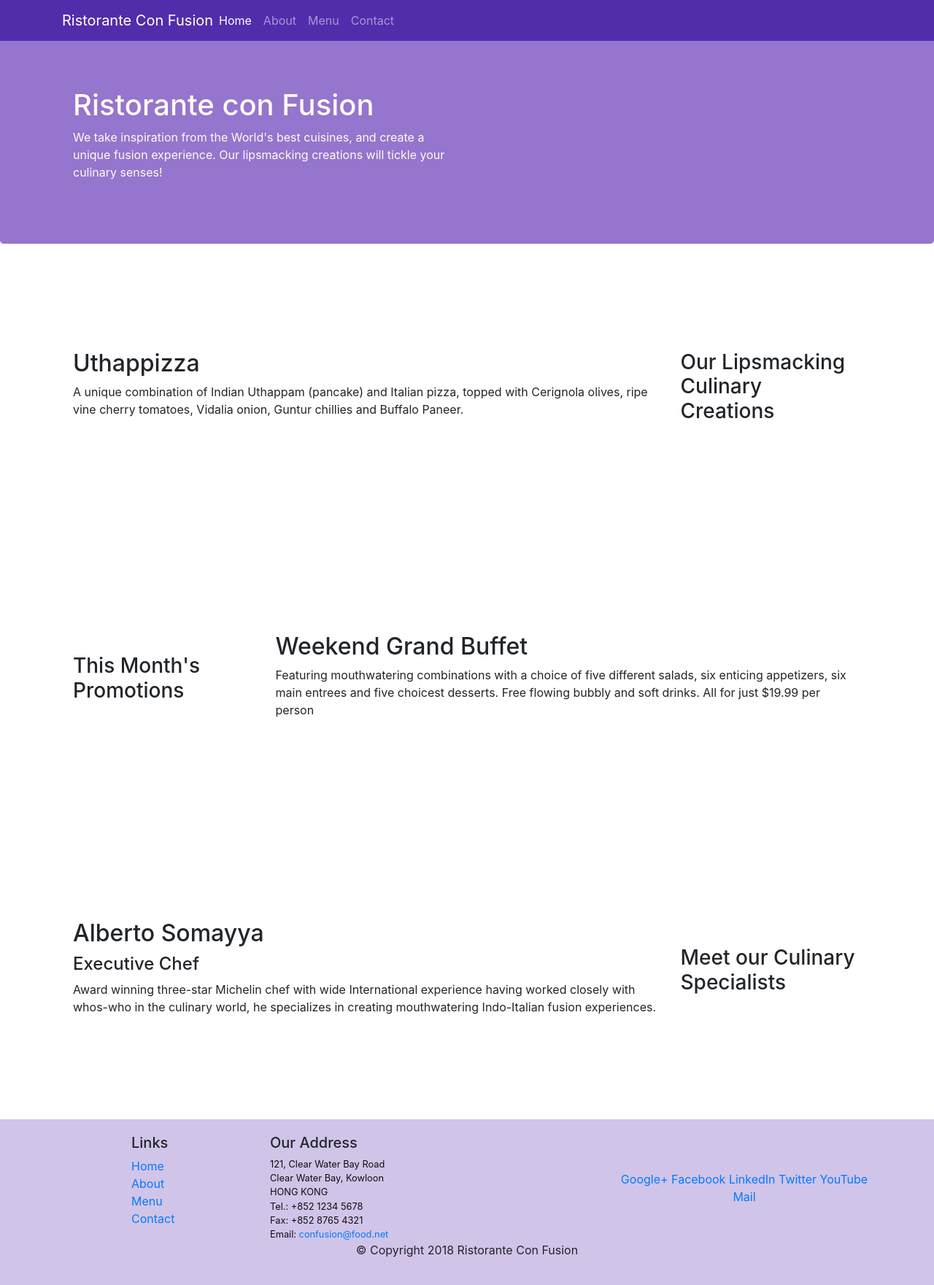
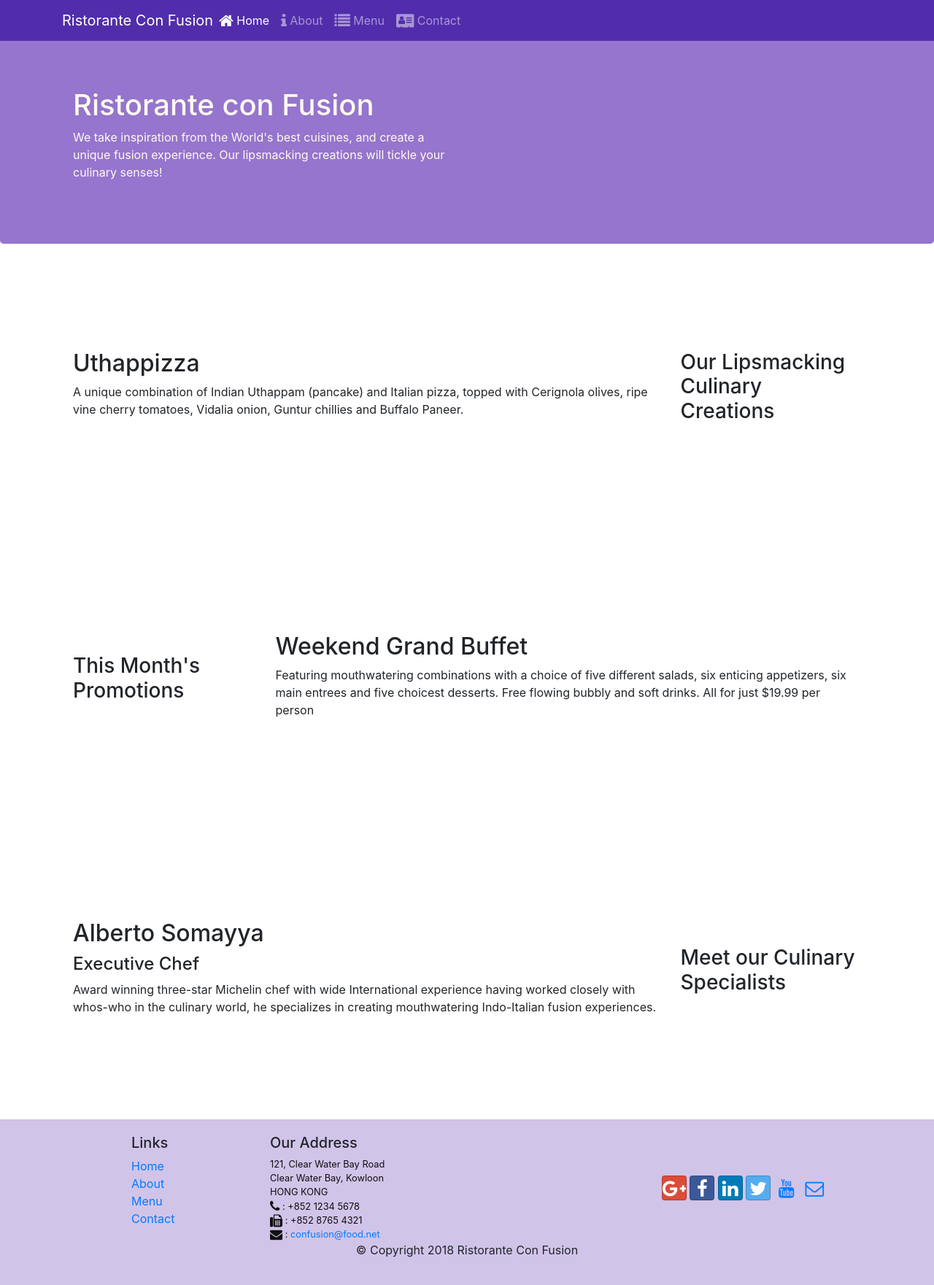
Before and after one commit to Sumptious/myCourses, a website: page index.html in a window 1280 px wide. Shown: the whole page at 73% size. Drawn offline with nearby package versions, Linux system fonts and the light colour scheme.

Commit message:
added font-icons

```diff
--- a/index.html
+++ b/index.html
@@ -10,6 +10,8 @@
 
     <!-- Bootstrap CSS -->
     <link rel="stylesheet" href="node_modules/bootstrap/dist/css/bootstrap.min.css">
+    <link rel="stylesheet" href="node_modules/font-awesome/css/font-awesome.min.css">
+    <link rel="stylesheet" href="node_modules/bootstrap-social/css/bootstrap-social.css">
     <link rel="stylesheet" href="css/styles.css">
 </head>
 
@@ -22,10 +24,10 @@
             <a class="navbar-brand mr-auto" href="#">Ristorante Con Fusion</a>
             <div class="collapse navbar-collapse" id="Navbar">
                 <ul class="navbar-nav mr-auto">
-                    <li class="nav-item active"><a class="nav-link" href="#">Home</a></li>
-                    <li class="nav-item"><a class="nav-link" href="./aboutus.html">About</a></li>
-                    <li class="nav-item"><a class="nav-link" href="#">Menu</a></li>
-                    <li class="nav-item"><a class="nav-link" href="#">Contact</a></li>
+                    <li class="nav-item active"><a class="nav-link" href="#"> <span class="fa fa-home fa-lg"></span> Home</a></li>
+                    <li class="nav-item"><a class="nav-link" href="./aboutus.html"> <span class="fa fa-info fa-lg"></span> About</a></li>
+                    <li class="nav-item"><a class="nav-link" href="#"> <span class="fa fa-list fa-lg"></span> Menu</a></li>
+                    <li class="nav-item"><a class="nav-link" href="#"> <span class="fa fa-address-card fa-lg"></span> Contact</a></li>
 
                 </ul>
             </div>
@@ -96,19 +98,19 @@
 		              121, Clear Water Bay Road<br>
 		              Clear Water Bay, Kowloon<br>
 		              HONG KONG<br>
-		              Tel.: +852 1234 5678<br>
-		              Fax: +852 8765 4321<br>
-		              Email: <a href="mailto:confusion@food.net">confusion@food.net</a>
+		              <i class="fa fa-phone fa-lg"></i> : +852 1234 5678<br>
+		              <i class="fa fa-fax fa-lg"></i> : +852 8765 4321<br>
+		              <i class="fa fa-envelope fa-lg"></i> : <a href="mailto:confusion@food.net">confusion@food.net</a>
 		           </address>
                 </div>
                 <div class="col-12 col-sm-4 align-self-center">
                     <div class="text-center">
-                        <a href="http://google.com/+">Google+</a>
-                        <a href="http://www.facebook.com/profile.php?id=">Facebook</a>
-                        <a href="http://www.linkedin.com/in/">LinkedIn</a>
-                        <a href="http://twitter.com/">Twitter</a>
-                        <a href="http://youtube.com/">YouTube</a>
-                        <a href="mailto:">Mail</a>
+                        <a class="btn btn-social-icon btn-google" href="http://google.com/+"><i class="fa fa-google-plus fa-lg"></i></a>
+                        <a class="btn btn-social-icon btn-facebook" href="http://www.facebook.com/profile.php?id="><i class="fa fa-facebook fa-lg"></i></a>
+                        <a class="btn btn-social-icon btn-linkedin" href="http://www.linkedin.com/in/"><i class="fa fa-linkedin fa-lg"></i></a>
+                        <a class="btn btn-social-icon btn-twitter" href="http://twitter.com/"><i class="fa fa-twitter fa-lg"></i></a>
+                        <a class="btn btn-social-icon btn-youtube" href="http://youtube.com/"><i class="fa fa-youtube fa-lg"></i></a>
+                        <a class="btn btn-social-icon" href="mailto:"><i class="fa fa-envelope-o fa-lg"></i></a>
                     </div>
                 </div>
            </div>
--- a/package.json
+++ b/package.json
@@ -15,6 +15,8 @@
   },
   "dependencies": {
     "bootstrap": "^4.0.0",
+    "bootstrap-social": "^5.1.1",
+    "font-awesome": "^4.7.0",
     "jquery": "^3.3.1",
     "popper.js": "^1.12.9"
   }
```
Also changed, not shown: aboutus.html (+13 -11 lines), 1 other file.
